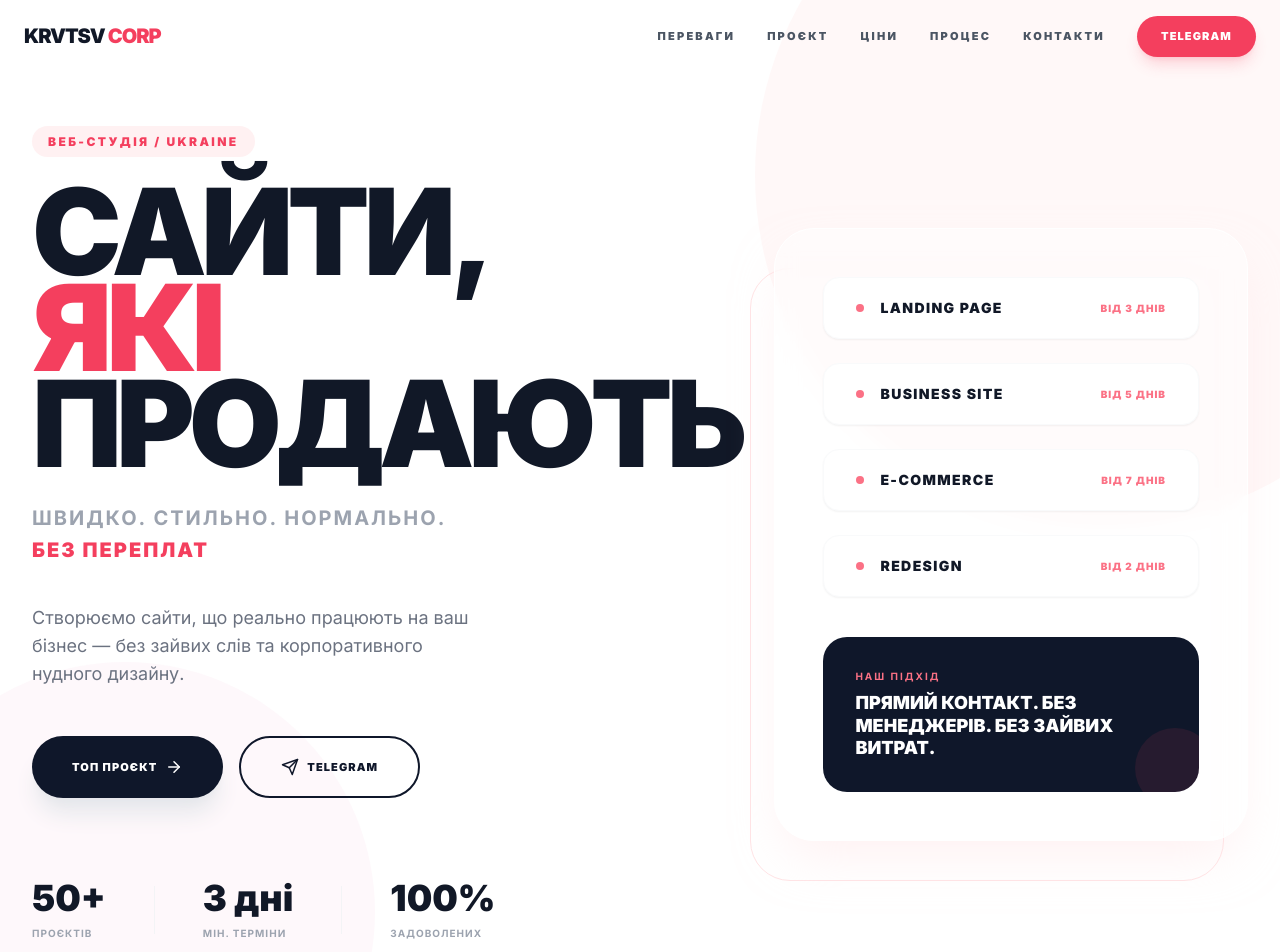
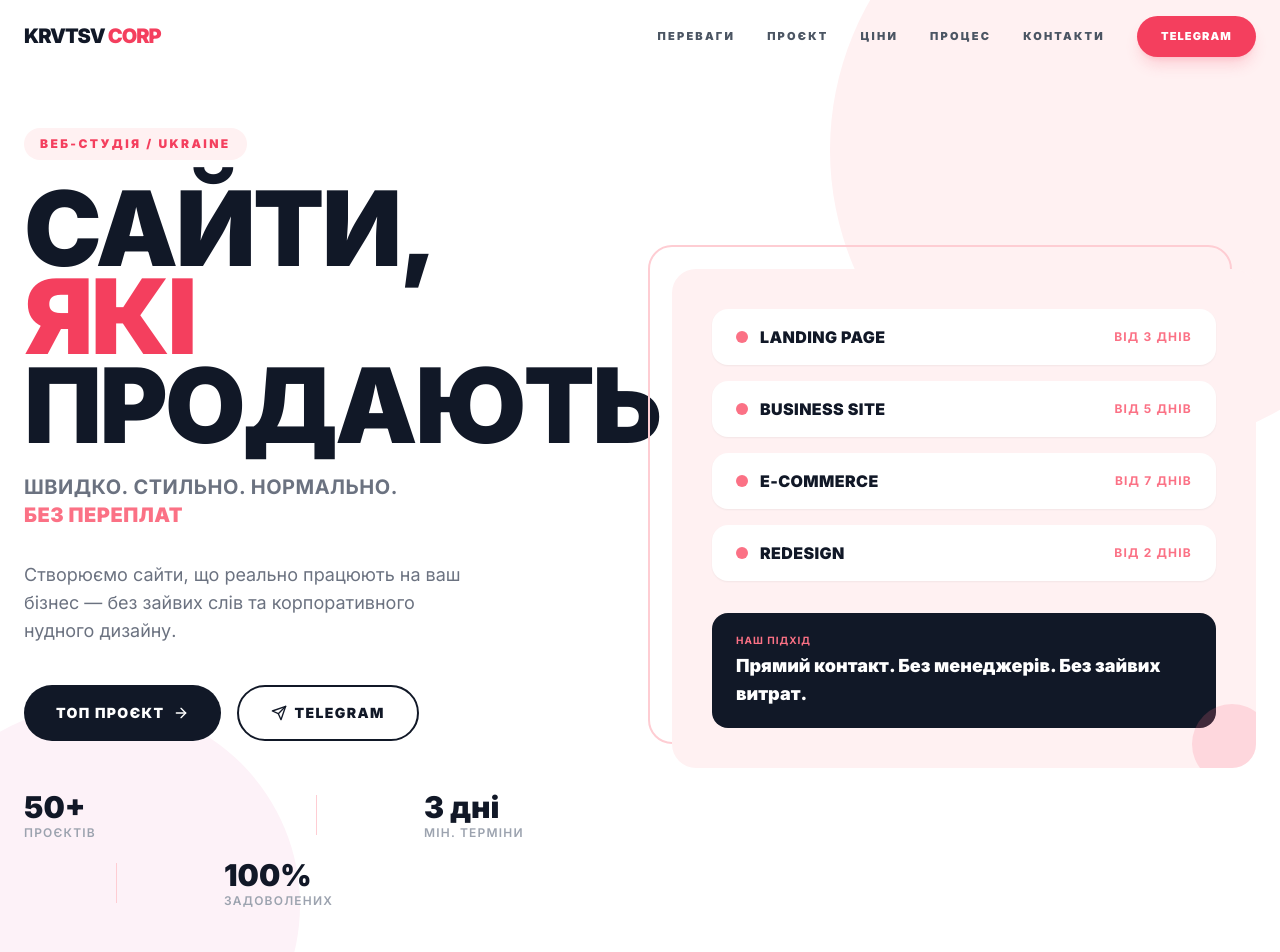
Before and after one commit to porustzi/krvtsv, a React (Vite) app in the folder project/: page / in a window 1280 px wide. Shown: the top 952 px of the page. Built offline with nearby package versions, Linux system fonts and the light colour scheme.

Commit message:
Update Hero.tsx

```diff
--- a/project/src/components/Hero.tsx
+++ b/project/src/components/Hero.tsx
@@ -2,117 +2,132 @@ import { motion } from 'framer-motion';
 import { ArrowRight, Send } from 'lucide-react';
 
 const fadeUp = (delay = 0) => ({
-  initial: { opacity: 0, y: 20 },
+  initial: { opacity: 0, y: 40 }, // Чуть меньше смещение для мобилок, чтобы не лагало
   whileInView: { opacity: 1, y: 0 },
   viewport: { once: true },
-  transition: { duration: 0.6, delay, ease: 'easeOut' },
+  transition: { duration: 0.7, delay, ease: 'easeOut' },
 });
 
 export default function Hero() {
   return (
     <section className="relative min-h-screen flex items-center overflow-hidden bg-white pt-20 pb-12 md:pt-32 md:pb-24">
-      {/* Мягкий декор на фоне */}
-      <div className="absolute top-0 right-0 w-64 h-64 md:w-[700px] md:h-[700px] bg-rose-50 rounded-full translate-x-1/4 -translate-y-1/4 pointer-events-none opacity-50" />
-      <div className="absolute bottom-0 left-0 w-48 h-48 md:w-[500px] md:h-[500px] bg-pink-50 rounded-full -translate-x-1/4 translate-y-1/4 pointer-events-none opacity-50" />
+      {/* background decorations - уменьшил размеры на мобилках, чтобы не создавали пустые зоны */}
+      <div className="absolute top-0 right-0 w-64 h-64 md:w-[600px] md:h-[600px] bg-rose-50 rounded-full translate-x-1/4 -translate-y-1/4 pointer-events-none" />
+      <div className="absolute bottom-0 left-0 w-48 h-48 md:w-[400px] md:h-[400px] bg-pink-50 rounded-full -translate-x-1/4 translate-y-1/4 pointer-events-none" />
 
-      <div className="relative max-w-7xl mx-auto px-6 md:px-8 w-full">
-        <div className="grid lg:grid-cols-[1.2fr_0.8fr] gap-12 lg:gap-8 items-center">
-
-          {/* Левая часть */}
+      <div className="relative max-w-7xl mx-auto px-4 md:px-6 w-full">
+        <div className="grid lg:grid-cols-2 gap-12 lg:gap-16 items-center">
           <div className="text-center lg:text-left">
-            <motion.div {...fadeUp(0)} className="mb-8">
-              <span className="text-[10px] md:text-xs font-black uppercase tracking-[0.2em] text-rose-500 bg-rose-50 px-4 py-2 rounded-full">
+            <motion.div {...fadeUp(0)} className="mb-6">
+              <span className="inline-block text-[10px] md:text-xs font-black uppercase tracking-[0.2em] text-rose-500 bg-rose-50 px-4 py-2 rounded-full">
                 Веб-студія / Ukraine
               </span>
             </motion.div>
 
-            <motion.h1
-              {...fadeUp(0.1)}
-              className="text-[3.5rem] sm:text-[5.5rem] lg:text-[7.5rem] font-black leading-[0.9] md:leading-[0.8] tracking-tighter text-gray-900 uppercase mb-8"
-            >
+            <motion.h1 {...fadeUp(0.1)} className="text-[3.5rem] sm:text-[5rem] lg:text-[6.5rem] font-black leading-[0.85] tracking-tight text-gray-900 uppercase mb-6">
               САЙТИ,<br />
               <span className="text-rose-500">ЯКІ</span><br />
               ПРОДАЮТЬ
             </motion.h1>
 
-            <motion.div {...fadeUp(0.2)} className="mb-10">
-              <p className="text-sm md:text-xl font-bold uppercase tracking-widest text-gray-400 mb-1">
+            <motion.div {...fadeUp(0.25)} className="mt-4 mb-8">
+              <p className="text-base sm:text-lg md:text-xl font-bold uppercase tracking-wide text-gray-500">
                 ШВИДКО. СТИЛЬНО. НОРМАЛЬНО.
               </p>
-              <p className="text-sm md:text-xl font-black uppercase tracking-widest text-rose-500">
+              <p className="text-base sm:text-lg md:text-xl font-black uppercase tracking-wide text-rose-400">
                 БЕЗ ПЕРЕПЛАТ
               </p>
             </motion.div>
 
-            <motion.p
-              {...fadeUp(0.3)}
-              className="text-gray-500 text-base md:text-lg leading-relaxed max-w-md mb-12 mx-auto lg:mx-0"
-            >
+            <motion.p {...fadeUp(0.35)} className="text-gray-500 text-base md:text-lg leading-relaxed max-w-md mb-10 mx-auto lg:mx-0">
               Створюємо сайти, що реально працюють на ваш бізнес — без зайвих слів та корпоративного нудного дизайну.
             </motion.p>
 
-            <div className="flex flex-col sm:flex-row justify-center lg:justify-start gap-4 mb-20">
-              <a href="#project" className="inline-flex items-center justify-center gap-2 bg-[#0F172A] text-white font-black uppercase tracking-widest text-[11px] px-10 py-5 rounded-full hover:bg-rose-600 transition-all active:scale-95 shadow-xl shadow-gray-200">
-                ТОП ПРОЄКТ <ArrowRight size={18} />
+            <motion.div {...fadeUp(0.45)} className="flex flex-col sm:flex-row flex-wrap justify-center lg:justify-start gap-4">
+              <a
+                href="#project"
+                className="group inline-flex items-center justify-center gap-2 bg-gray-900 text-white font-black uppercase tracking-widest text-sm px-8 py-4 rounded-full hover:bg-rose-500 transition-colors duration-300 w-full sm:w-auto"
+              >
+                ТОП ПРОЄКТ
+                <ArrowRight size={16} className="group-hover:translate-x-1 transition-transform" />
               </a>
-              <a href="https://t.me/krvtsvcorp" className="inline-flex items-center justify-center gap-2 border-2 border-[#0F172A] text-[#0F172A] font-black uppercase tracking-widest text-[11px] px-10 py-5 rounded-full hover:bg-[#0F172A] hover:text-white transition-all active:scale-95">
-                <Send size={18} /> TELEGRAM
+              <a
+                href="https://t.me/krvtsvcorp"
+                target="_blank"
+                rel="noopener noreferrer"
+                className="group inline-flex items-center justify-center gap-2 border-2 border-gray-900 text-gray-900 font-black uppercase tracking-widest text-sm px-8 py-4 rounded-full hover:bg-gray-900 hover:text-white transition-colors duration-300 w-full sm:w-auto"
+              >
+                <Send size={16} />
+                Telegram
               </a>
-            </div>
+            </motion.div>
 
-            {/* Статистика ровно в ряд как на скрине */}
-            <div className="flex flex-row justify-center lg:justify-start items-center gap-8 md:gap-12">
-              <div className="text-left">
-                <p className="text-3xl md:text-4xl font-black text-gray-900 leading-none">50+</p>
-                <p className="text-[10px] uppercase tracking-widest text-gray-400 font-bold mt-2">Проєктів</p>
+            {/* Статистика: на мобилках 1 в ряд, на планшетах 3 в ряд */}
+            <motion.div {...fadeUp(0.55)} className="mt-12 grid grid-cols-1 sm:grid-cols-3 gap-6 sm:gap-4 items-center">
+              <div className="flex flex-col items-center lg:items-start">
+                <p className="text-3xl font-black text-gray-900">50+</p>
+                <p className="text-xs uppercase tracking-widest text-gray-400 font-semibold">Проєктів</p>
               </div>
-              <div className="w-px h-12 bg-gray-100" />
-              <div className="text-left">
-                <p className="text-3xl md:text-4xl font-black text-gray-900 leading-none">3 дні</p>
-                <p className="text-[10px] uppercase tracking-widest text-gray-400 font-bold mt-2">Мін. терміни</p>
+              <div className="hidden sm:block w-px h-10 bg-rose-200 mx-auto" />
+              <div className="flex flex-col items-center lg:items-start">
+                <p className="text-3xl font-black text-gray-900">3 дні</p>
+                <p className="text-xs uppercase tracking-widest text-gray-400 font-semibold">Мін. терміни</p>
               </div>
-              <div className="w-px h-12 bg-gray-100" />
-              <div className="text-left">
-                <p className="text-3xl md:text-4xl font-black text-gray-900 leading-none">100%</p>
-                <p className="text-[10px] uppercase tracking-widest text-gray-400 font-bold mt-2">Задоволених</p>
+              <div className="hidden sm:block w-px h-10 bg-rose-200 mx-auto" />
+              <div className="flex flex-col items-center lg:items-start">
+                <p className="text-3xl font-black text-gray-900">100%</p>
+                <p className="text-xs uppercase tracking-widest text-gray-400 font-semibold">Задоволених</p>
+              </div>
+            </motion.div>
+          </div>
+
+          {/* Right column — теперь показывается и на мобилках! */}
+          <motion.div
+            initial={{ opacity: 0, scale: 0.95 }}
+            whileInView={{ opacity: 1, scale: 1 }}
+            viewport={{ once: true }}
+            transition={{ duration: 0.8, delay: 0.2, ease: 'easeOut' }}
+            className="block w-full max-w-lg mx-auto lg:max-w-none"
+          >
+            <div className="relative p-4 sm:p-0">
+              <div className="absolute -top-3 -left-3 sm:-top-6 sm:-left-6 w-full h-full border-2 border-rose-200 rounded-3xl" />
+              <div className="relative bg-rose-50 rounded-3xl p-6 sm:p-10 overflow-hidden">
+                <div className="space-y-4">
+                  {['Landing Page', 'Business Site', 'E-commerce', 'Redesign'].map((item, i) => (
+                    <motion.div
+                      key={item}
+                      initial={{ opacity: 0, x: 20 }}
+                      whileInView={{ opacity: 1, x: 0 }}
+                      viewport={{ once: true }}
+                      transition={{ delay: 0.4 + i * 0.1, duration: 0.5 }}
+                      className="flex items-center justify-between gap-4 bg-white rounded-2xl px-4 sm:px-6 py-4 shadow-sm"
+                    >
+                      <div className="flex items-center gap-3">
+                        <div className="w-2 h-2 sm:w-3 sm:h-3 rounded-full bg-rose-400 flex-shrink-0" />
+                        <p className="font-black text-xs sm:text-base text-gray-900 uppercase tracking-wide">{item}</p>
+                      </div>
+                      <div className="text-[10px] sm:text-xs font-bold text-rose-400 uppercase tracking-widest text-right">
+                        {['від 3 днів', 'від 5 днів', 'від 7 днів', 'від 2 днів'][i]}
+                      </div>
+                    </motion.div>
+                  ))}
+                </div>
+
+                <motion.div
+                  initial={{ opacity: 0, y: 20 }}
+                  whileInView={{ opacity: 1, y: 0 }}
+                  viewport={{ once: true }}
+                  transition={{ delay: 0.9, duration: 0.5 }}
+                  className="mt-8 bg-gray-900 rounded-2xl px-6 py-5 text-white"
+                >
+                  <p className="text-[10px] uppercase tracking-widest text-rose-400 font-bold mb-1 text-center sm:text-left">Наш підхід</p>
+                  <p className="font-black text-base sm:text-lg leading-tight text-center sm:text-left">Прямий контакт. Без менеджерів. Без зайвих витрат.</p>
+                </motion.div>
+
+                <div className="absolute -bottom-4 -right-4 w-20 h-20 bg-rose-400 rounded-full opacity-20" />
               </div>
             </div>
-          </div>
-
-          {/* Правая часть - Карточка */}
-          <div className="relative hidden lg:block">
-            {/* Декоративная рамка сзади */}
-            <div className="absolute top-10 -left-6 w-full h-full border border-rose-100 rounded-[40px]" />
-
-            <div className="relative bg-white/40 backdrop-blur-md rounded-[40px] p-12 border border-white shadow-2xl shadow-rose-100/50">
-              <div className="space-y-6 mb-10">
-                {[
-                  { n: 'LANDING PAGE', t: 'ВІД 3 ДНІВ' },
-                  { n: 'BUSINESS SITE', t: 'ВІД 5 ДНІВ' },
-                  { n: 'E-COMMERCE', t: 'ВІД 7 ДНІВ' },
-                  { n: 'REDESIGN', t: 'ВІД 2 ДНІВ' },
-                ].map((item) => (
-                  <div key={item.n} className="flex items-center justify-between bg-white rounded-2xl px-8 py-5 shadow-sm border border-gray-50">
-                    <div className="flex items-center gap-4">
-                      <div className="w-2 h-2 rounded-full bg-rose-400" />
-                      <span className="font-black text-sm tracking-widest text-gray-900">{item.n}</span>
-                    </div>
-                    <span className="text-[10px] font-black text-rose-400 tracking-widest uppercase">{item.t}</span>
-                  </div>
-                ))}
-              </div>
-
-              {/* Черный блок с подходом */}
-              <div className="bg-[#0F172A] rounded-3xl p-8 text-white relative overflow-hidden group">
-                <p className="text-[10px] font-bold text-rose-400 uppercase tracking-[0.2em] mb-2">Наш підхід</p>
-                <p className="font-black text-lg leading-tight uppercase">
-                  Прямий контакт. Без менеджерів. Без зайвих витрат.
-                </p>
-                <div className="absolute -bottom-4 -right-4 w-20 h-20 bg-rose-500/10 rounded-full" />
-              </div>
-            </div>
-          </div>
-
+          </motion.div>
         </div>
       </div>
     </section>
```
